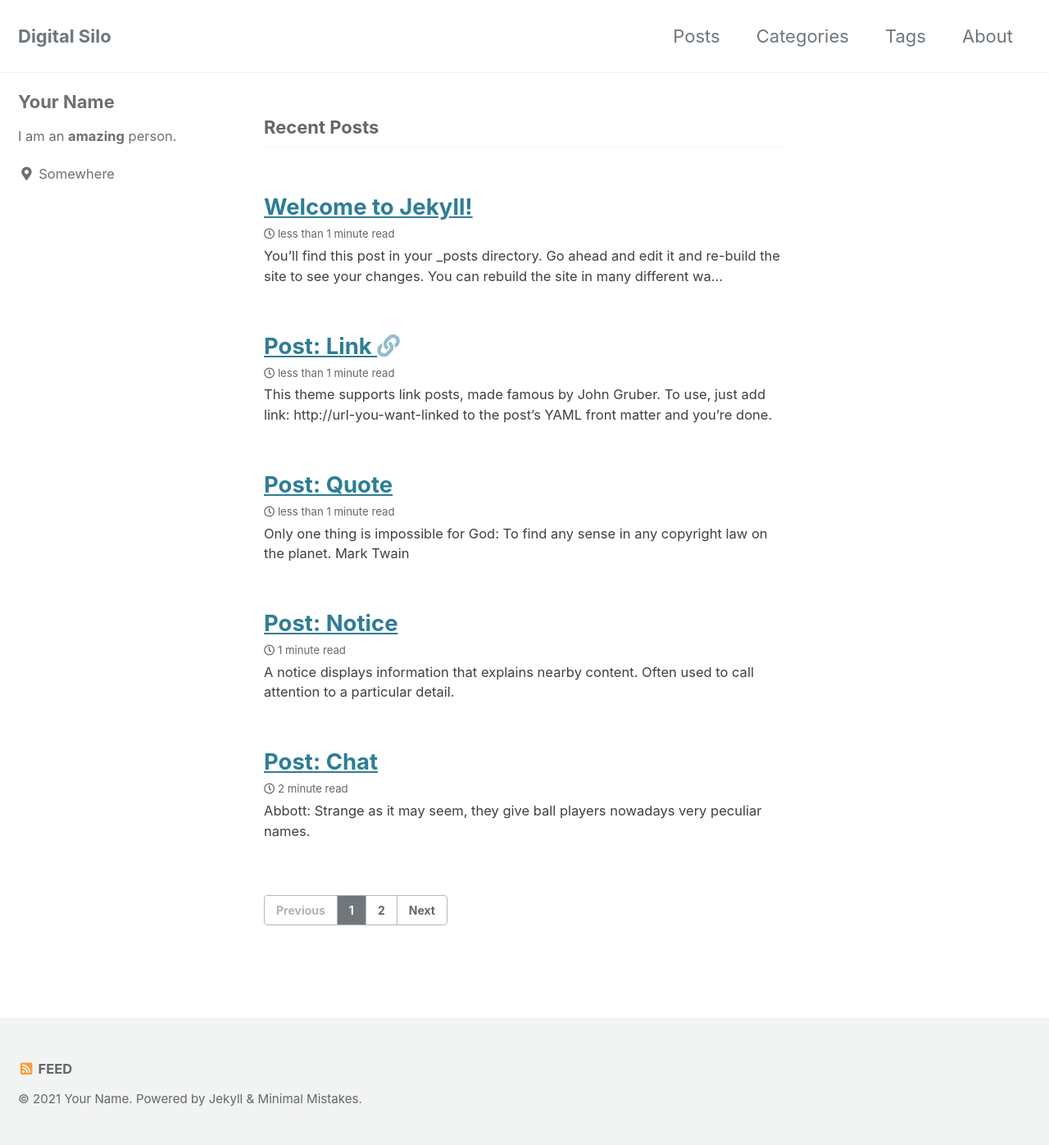
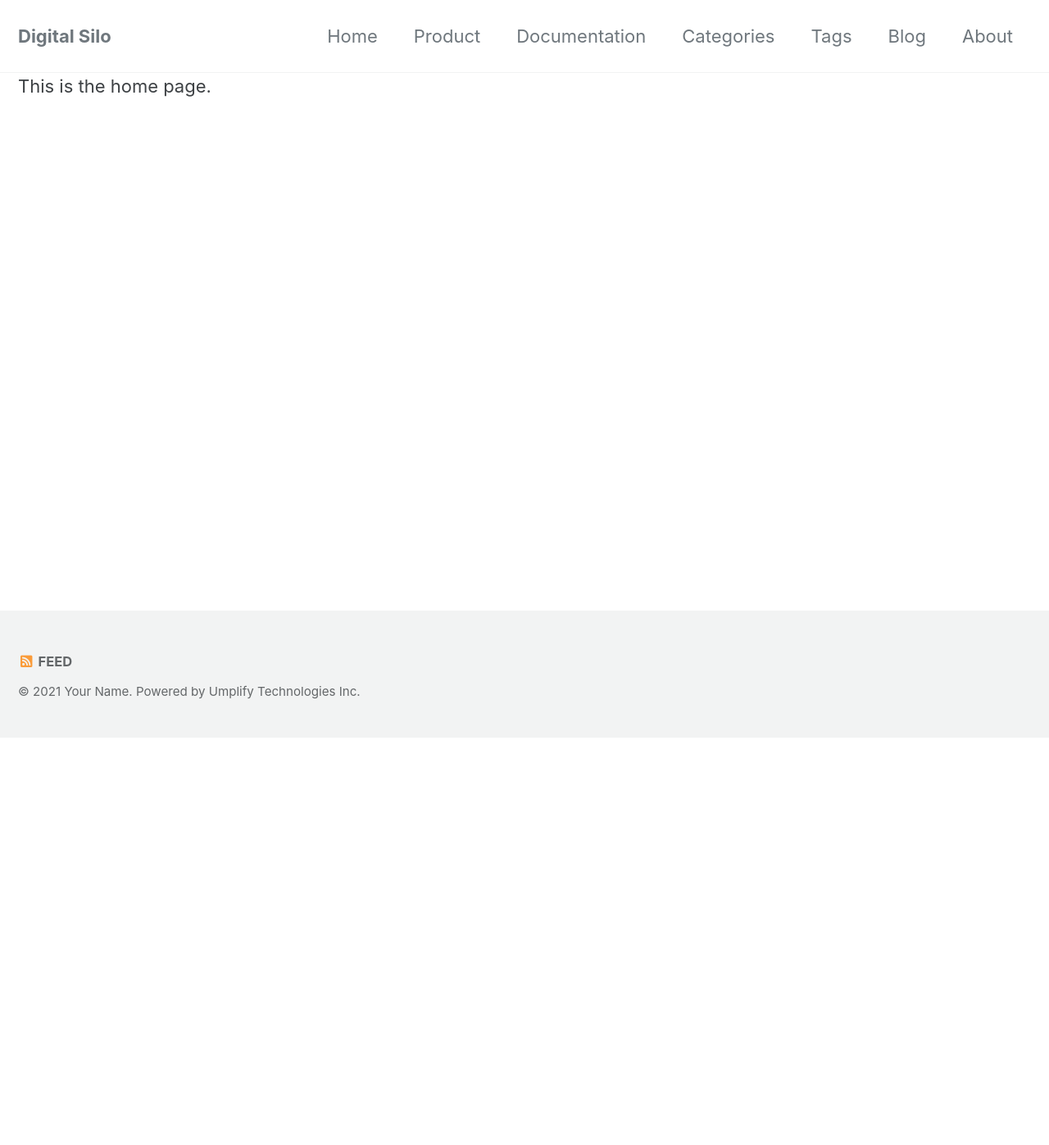
Before and after one commit to DigitalSilo/digitalsilo.github.io, a Jekyll site: the page built from _pages/home.md, in a window 1280 px wide. Shown: the whole page at 82% size. Built offline with Jekyll 4.4.1, drawn with Linux system fonts in a browser that asks for light colours; cached includes are drawn as plain includes; the list of posts is cut into pages by our own code; after the commit the page ends 900 px from its top, so only the background shows below that.

Commit message:
Applied splash layout to home page

```diff
--- a/_config.yml
+++ b/_config.yml
@@ -11,7 +11,7 @@
 # https://mmistakes.github.io/minimal-mistakes/docs/quick-start-guide/#installing-the-theme
 
 # theme                  : "minimal-mistakes-jekyll"
-# remote_theme           : "mmistakes/minimal-mistakes"
+remote_theme             : "mmistakes/minimal-mistakes@4.24.0"
 minimal_mistakes_skin    : "default" # "air", "aqua", "contrast", "dark", "dirt", "neon", "mint", "plum", "sunrise"
 
 # Site Settings
@@ -27,7 +27,7 @@
 teaser                   : # path of fallback teaser image, e.g. "/assets/images/500x300.png"
 logo                     : # path of logo image to display in the masthead, e.g. "/assets/images/88x88.png"
 masthead_title           : # overrides the website title displayed in the masthead, use " " for no title
-# breadcrumbs            : false # true, false (default)
+breadcrumbs              : true # true, false (default)
 words_per_minute         : 200
 comments:
   provider               : # false (default), "disqus", "discourse", "facebook", "staticman", "staticman_v2", "utterances", "giscus", "custom"
@@ -217,7 +217,7 @@
 permalink: /:categories/:title/
 paginate: 5 # amount of posts to show
 paginate_path: /page:num/
-timezone: # https://en.wikipedia.org/wiki/List_of_tz_database_time_zones
+timezone: America/Toronto
 
 
 # Plugins (previously gems:)
@@ -287,10 +287,11 @@
       comments: # true
       share: true
       related: true
+      show_date: true
   # _pages
   - scope:
       path: ""
       type: pages
     values:
       layout: single
-      author_profile: true
+      author_profile: false
--- a/_data/navigation.yml
+++ b/_data/navigation.yml
@@ -1,9 +1,15 @@
 main:
-  - title: "Posts"
-    url: /posts/
+  - title: "Home"
+    url: /
+  - title: "Product"
+    url: /product/
+  - title: "Documentation"
+    url: /docs/
   - title: "Categories"
     url: /categories/
   - title: "Tags"
     url: /tags/
+  - title: "Blog"
+    url: /posts/
   - title: "About"
     url: /about/
--- a/_includes/footer.html
+++ b/_includes/footer.html
@@ -18,4 +18,4 @@
   </ul>
 </div>
 
-<div class="page__footer-copyright">&copy; {{ site.time | date: '%Y' }} {{ site.name | default: site.title }}. {{ site.data.ui-text[site.locale].powered_by | default: "Powered by" }} <a href="https://jekyllrb.com" rel="nofollow">Jekyll</a> &amp; <a href="https://mademistakes.com/work/minimal-mistakes-jekyll-theme/" rel="nofollow">Minimal Mistakes</a>.</div>
+<div class="page__footer-copyright">&copy; {{ site.time | date: '%Y' }} {{ site.name | default: site.title }}. {{ site.data.ui-text[site.locale].powered_by | default: "Powered by" }} <a href="https://umplify.com" rel="nofollow">Umplify Technologies Inc.</a></div>
--- /dev/null
+++ b/_pages/home.md
@@ -0,0 +1,10 @@
+---
+permalink: /
+title: "Home"
+author_profile: false
+layout: splash
+classes:
+    - landing
+---
+
+This is the home page.
--- a/index.html
+++ /dev/null
@@ -1,7 +0,0 @@
----
-# You don't need to edit this file, it's empty on purpose.
-# Edit theme's home layout instead if you wanna make some changes
-# See: https://jekyllrb.com/docs/themes/#overriding-theme-defaults
-layout: home
-author_profile: true
----
```
